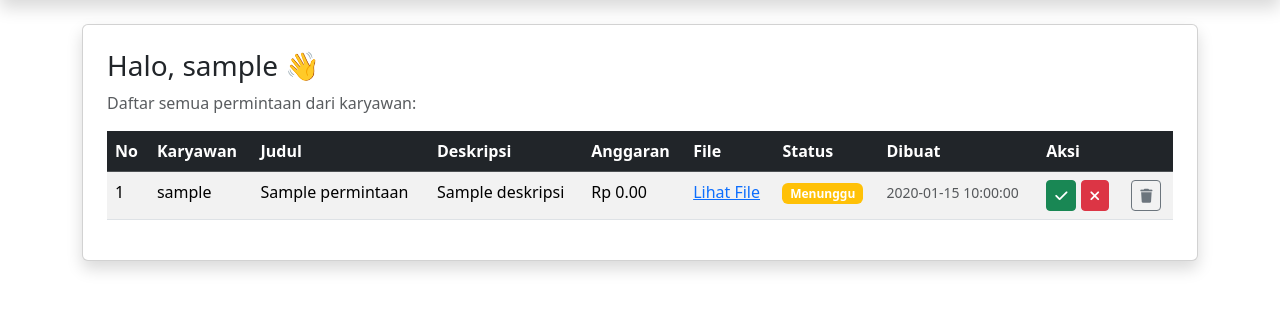
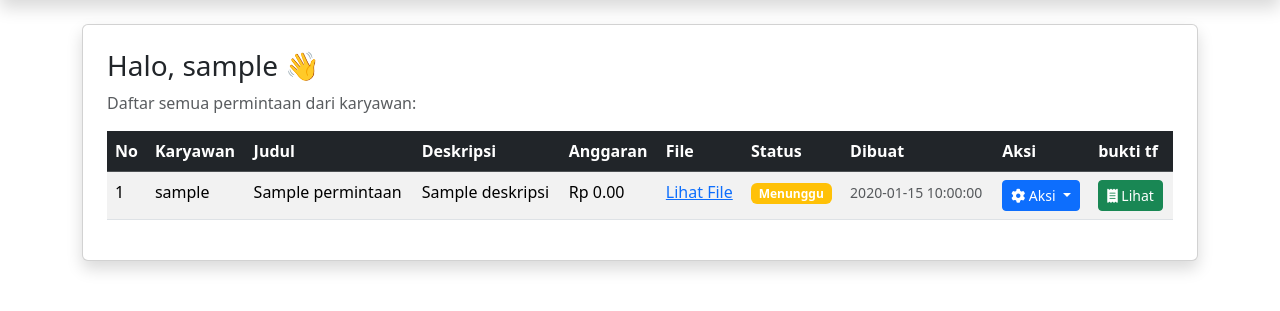
Before and after one commit to anandagustina/request_form_aps, a FastAPI app: template templates/dashboard_admin.html in a window 1280 px wide. Shown: the part 56-367 px from the top of the page. Run offline with FastAPI, Linux system fonts and the light colour scheme; the template is opened without the code that fills it: most values are stand-ins (such as "Sample title", 1, 10 or a date in 2020); parts of the project's set-up code (start-up, migrations or seed data) failed here and were passed over.

Commit message:
update bukti tf

```diff
--- a/templates/dashboard_admin.html
+++ b/templates/dashboard_admin.html
@@ -10,7 +10,10 @@
 <nav class="navbar navbar-dark bg-dark shadow">
   <div class="container-fluid">
     <span class="navbar-brand"><i class="fa-solid fa-user-shield"></i> Dashboard Admin</span>
-    <div class="d-flex gap-2"><a href="/users" class="btn btn-warning"><i class="fa-solid fa-users-gear"></i> Kelola User</a> <a href="/auth/logout" class="btn btn-outline-light"><i class="fa-solid fa-right-from-bracket"></i> Logout</a></div>
+    <div class="d-flex gap-2">
+      <a href="/users" class="btn btn-warning"><i class="fa-solid fa-users-gear"></i> Kelola User</a>
+      <a href="/auth/logout" class="btn btn-outline-light"><i class="fa-solid fa-right-from-bracket"></i> Logout</a>
+    </div>
   </div>
 </nav>
 
@@ -31,7 +34,7 @@
           <th>Status</th>
           <th>Dibuat</th>
           <th>Aksi</th>
-          <th></th>
+          <th>bukti tf</th>
         </tr>
       </thead>
       <tbody>
@@ -60,11 +63,42 @@
             </td>
             <td><small class="text-muted">{{ p['created_at'] }}</small></td>
             <td>
-            <a href="/permintaan/setuju/{{ p['id'] }}" class="btn btn-sm btn-success"><i class="fa-solid fa-check"></i></a>
-            <a href="/permintaan/tolak/{{ p['id'] }}" class="btn btn-sm btn-danger"><i class="fa-solid fa-xmark"></i></a>
+              <div class="btn-group">
+                <button class="btn btn-sm btn-primary dropdown-toggle" type="button" data-bs-toggle="dropdown" aria-expanded="false">
+                  <i class="fa-solid fa-gear"></i> Aksi
+                </button>
+                <ul class="dropdown-menu">
+                  <li>
+                    <a class="dropdown-item text-success" href="/permintaan/setuju/{{ p['id'] }}">
+                      <i class="fa-solid fa-check"></i> Setuju
+                    </a>
+                  </li>
+                  <li>
+                    <a class="dropdown-item text-danger" href="/permintaan/tolak/{{ p['id'] }}">
+                      <i class="fa-solid fa-xmark"></i> Tolak
+                    </a>
+                  </li>
+                  <li>
+                    <a class="dropdown-item text-secondary" href="/permintaan/hapus/{{ p['id'] }}" onclick="return confirm('Hapus permintaan ini?')">
+                      <i class="fa-solid fa-trash"></i> Hapus
+                    </a>
+                  </li>
+                </ul>
+              </div>
             </td>
             <td>
-            <a href="/permintaan/hapus/{{ p['id'] }}" class="btn btn-sm btn-outline-secondary" onclick="return confirm('Hapus permintaan ini?')"><i class="fa-solid fa-trash"></i></a>
+              {% if p['bukti_tf'] %}
+                <a href="/{{ p['bukti_tf'] }}" target="_blank" class="btn btn-sm btn-success">
+                  <i class="fa-solid fa-receipt"></i> Lihat
+                </a>
+              {% else %}
+                <form action="/permintaan/upload_bukti/{{ p['id'] }}" method="post" enctype="multipart/form-data" class="d-flex">
+                  <input type="file" name="bukti_tf" class="form-control form-control-sm" required>
+                  <button type="submit" class="btn btn-sm btn-primary ms-1">
+                    <i class="fa-solid fa-upload"></i>
+                  </button>
+                </form>
+              {% endif %}
             </td>
           </tr>
         {% endfor %}
@@ -72,5 +106,8 @@
     </table>
   </div>
 </div>
+
+<!-- Bootstrap JS -->
+<script src="https://cdn.jsdelivr.net/npm/bootstrap@5.3.3/dist/js/bootstrap.bundle.min.js"></script>
 </body>
 </html>
--- a/templates/dashboard_karyawan.html
+++ b/templates/dashboard_karyawan.html
@@ -56,6 +56,7 @@
           <th>File</th>
           <th>Status</th>
           <th>Dibuat</th>
+          <th>Bukti TF</th>
         </tr>
       </thead>
       <tbody>
```
Also changed, not shown: api/requests/routes.py (+37 -8 lines). Lines whose indentation alone changed are shown as unchanged.
